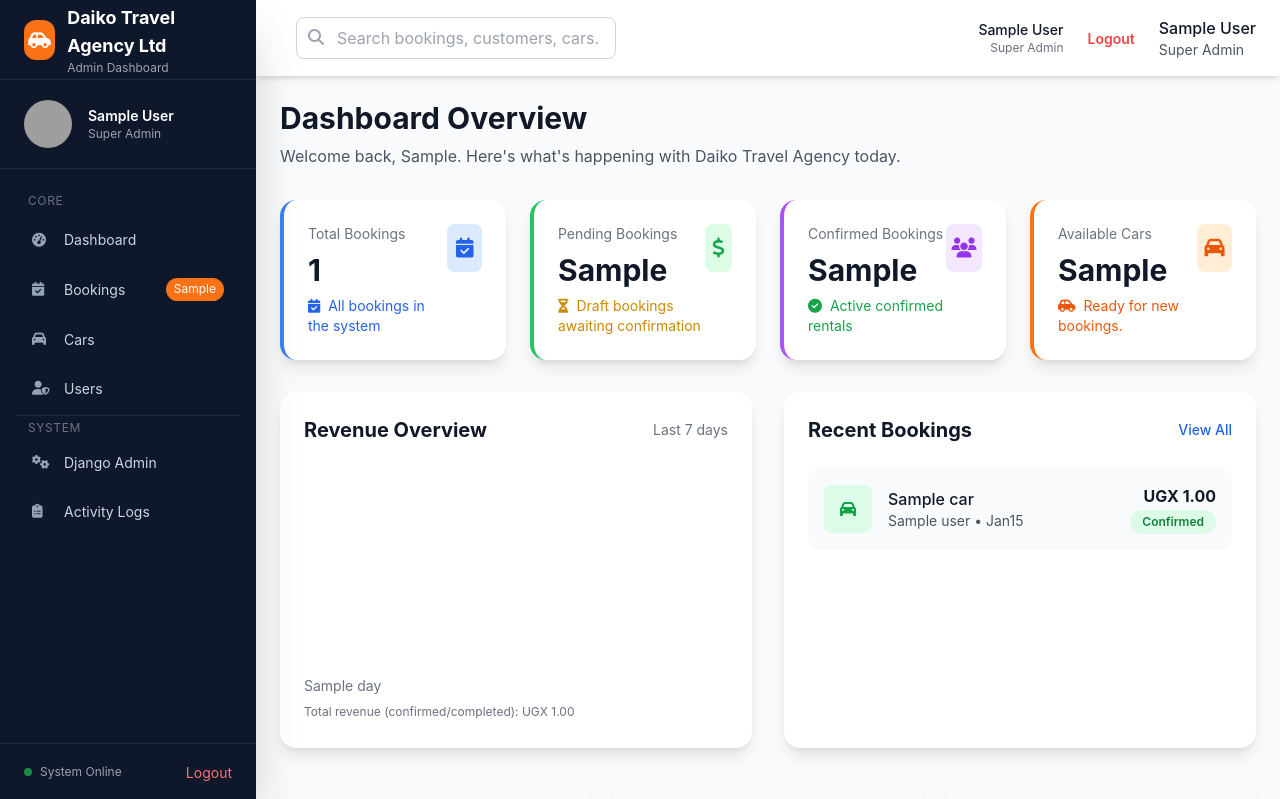
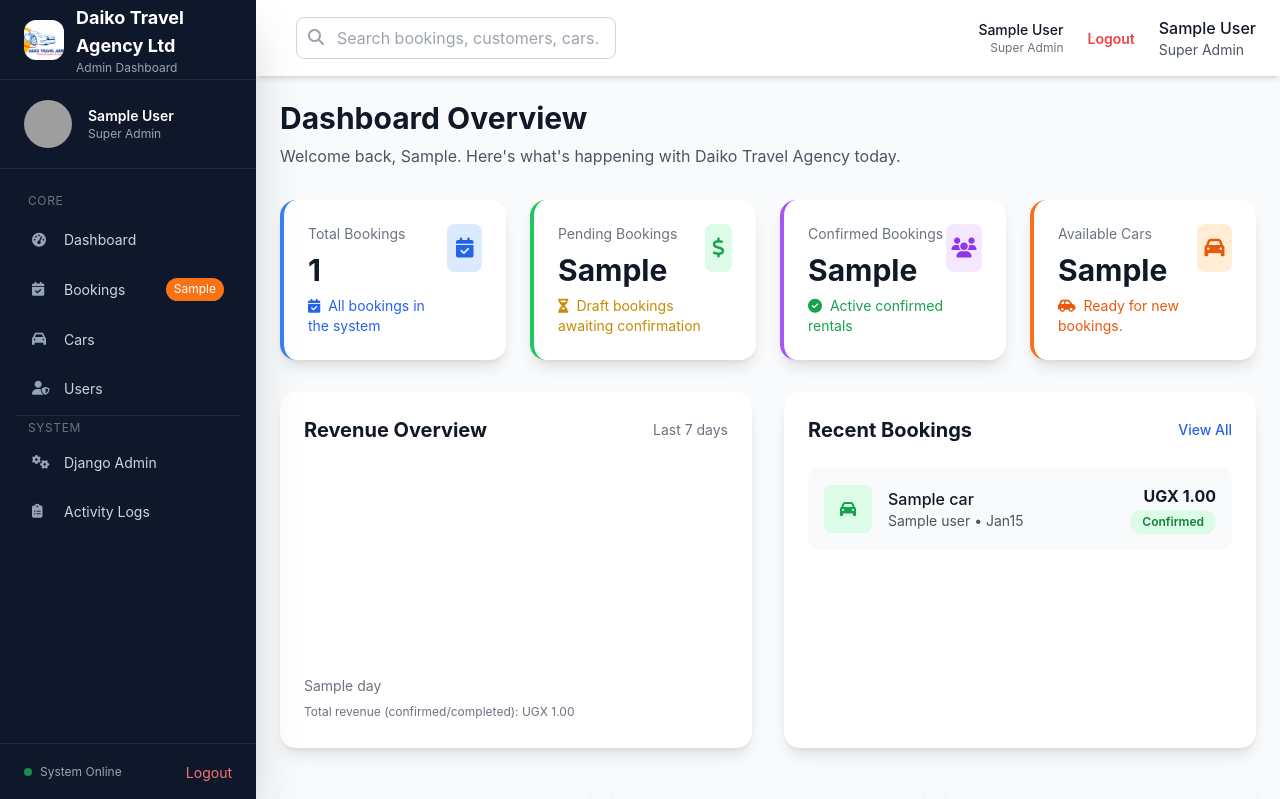
Before and after one commit to kellyj42/Diako-rental-cars, a Django app: template dashboard/templates/dashboard/index.html in a window 1280 px wide. Shown: the top 799 px of the page. Run offline with Django 5.2, Linux system fonts and the light colour scheme; a user stored in the database is signed in; tables that the repository leaves empty hold one stand-in row (values such as "Sample post"); the template is opened without the code that fills it: most values are stand-ins (such as "Sample title", 1, 10 or a date in 2020); some libraries are stand-ins or nearby versions; grey boxes are pictures that could not be loaded.

Commit message:
Initial commit

```diff
--- a/Diakorentalcars/settings.py
+++ b/Diakorentalcars/settings.py
@@ -209,10 +209,13 @@ ACCOUNT_SIGNUP_FIELDS = ['email*']
 
 SOCIALACCOUNT_LOGIN_ON_GET = True
 SOCIALACCOUNT_AUTO_SIGNUP = True
+SOCIALACCOUNT_EMAIL_AUTHENTICATION = True
+SOCIALACCOUNT_EMAIL_AUTHENTICATION_AUTO_CONNECT = True
 SOCIALACCOUNT_PROVIDERS = {
     'google': {
         'SCOPE': ['profile', 'email'],
         'AUTH_PARAMS': {'access_type': 'online'},
+        'VERIFIED_EMAIL': True,
         'APP': {
             'client_id': os.getenv('GOOGLE_CLIENT_ID', ''),
             'secret': os.getenv('GOOGLE_CLIENT_SECRET', ''),
--- a/bookings/templates/bookings/booking_history.html
+++ b/bookings/templates/bookings/booking_history.html
@@ -311,8 +311,8 @@ Daiko Travel Agency Ltd{% endblock %} {% block content %}
         >
           <i class="fas fa-chevron-left"></i>
         </a>
-        {% endif %} {% for num in bookings.paginator.page_range %} {% if
-        bookings.number == num %}
+        {% endif %} {% for num in bookings.paginator.page_range %}
+        {% if bookings.number == num %}
         <span class="px-4 py-2 rounded-xl bg-blue-600 text-white font-semibold"
           >{{ num }}</span
         >
--- a/dashboard/templates/dashboard/includes/sidebar.html
+++ b/dashboard/templates/dashboard/includes/sidebar.html
@@ -1,3 +1,4 @@
+{% load static %}
 <!-- Sidebar -->
 <aside
   class="fixed inset-y-0 left-0 z-50 w-64 bg-slate-900 text-gray-300 shadow-2xl transform -translate-x-full lg:translate-x-0 transition-transform duration-300"
@@ -6,11 +7,11 @@
     <!-- Brand -->
     <div class="h-20 flex items-center px-6 border-b border-slate-800">
       <div class="flex items-center gap-3">
-        <div
-          class="w-10 h-10 rounded-xl bg-orange-500 flex items-center justify-center"
-        >
-          <i class="fas fa-car-side text-white text-lg"></i>
-        </div>
+        <img
+          src="{% static 'home/images/image.png' %}"
+          alt="Daiko Travel Agency Ltd logo"
+          class="w-10 h-10 rounded-xl object-cover"
+        />
         <div>
           <h1 class="text-lg font-bold text-white">Daiko Travel Agency Ltd</h1>
           <p class="text-xs text-gray-400">Admin Dashboard</p>
```
